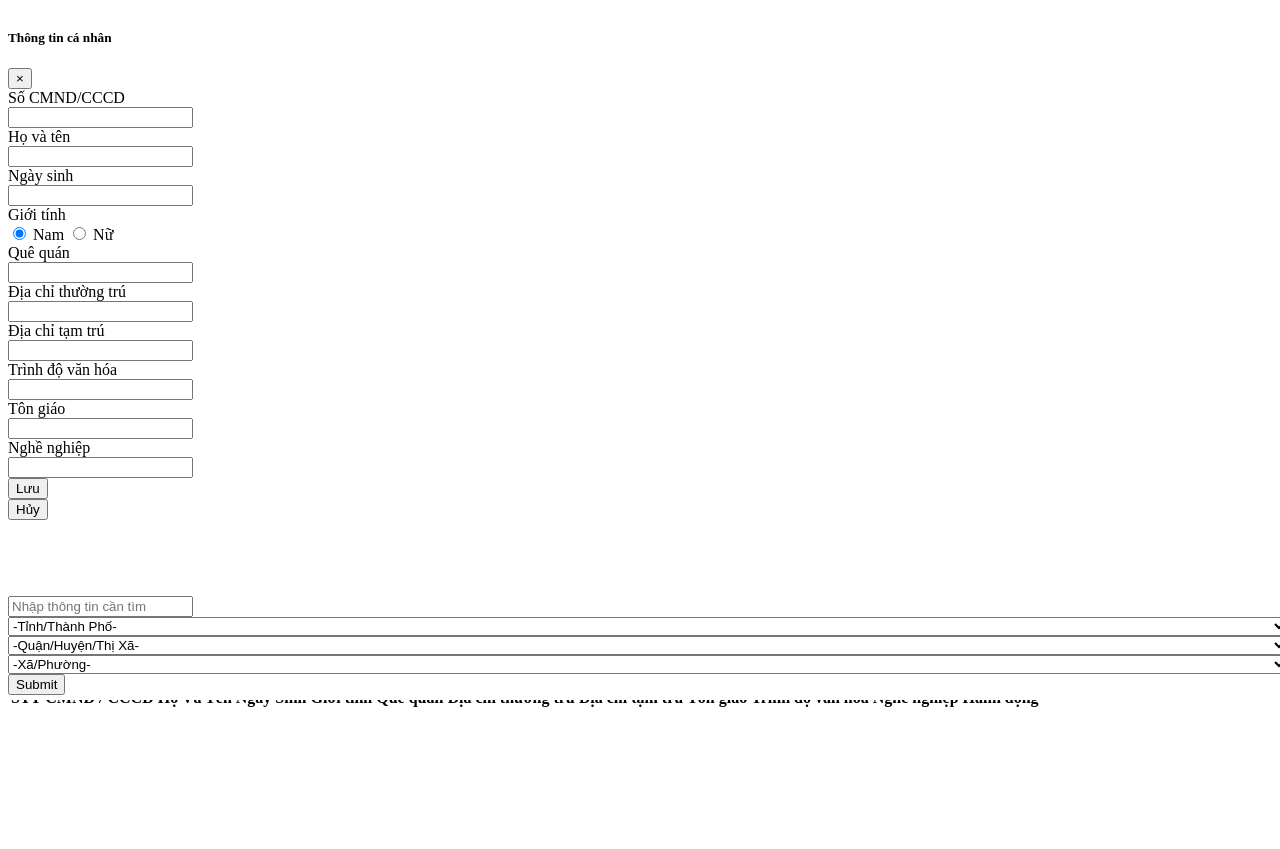
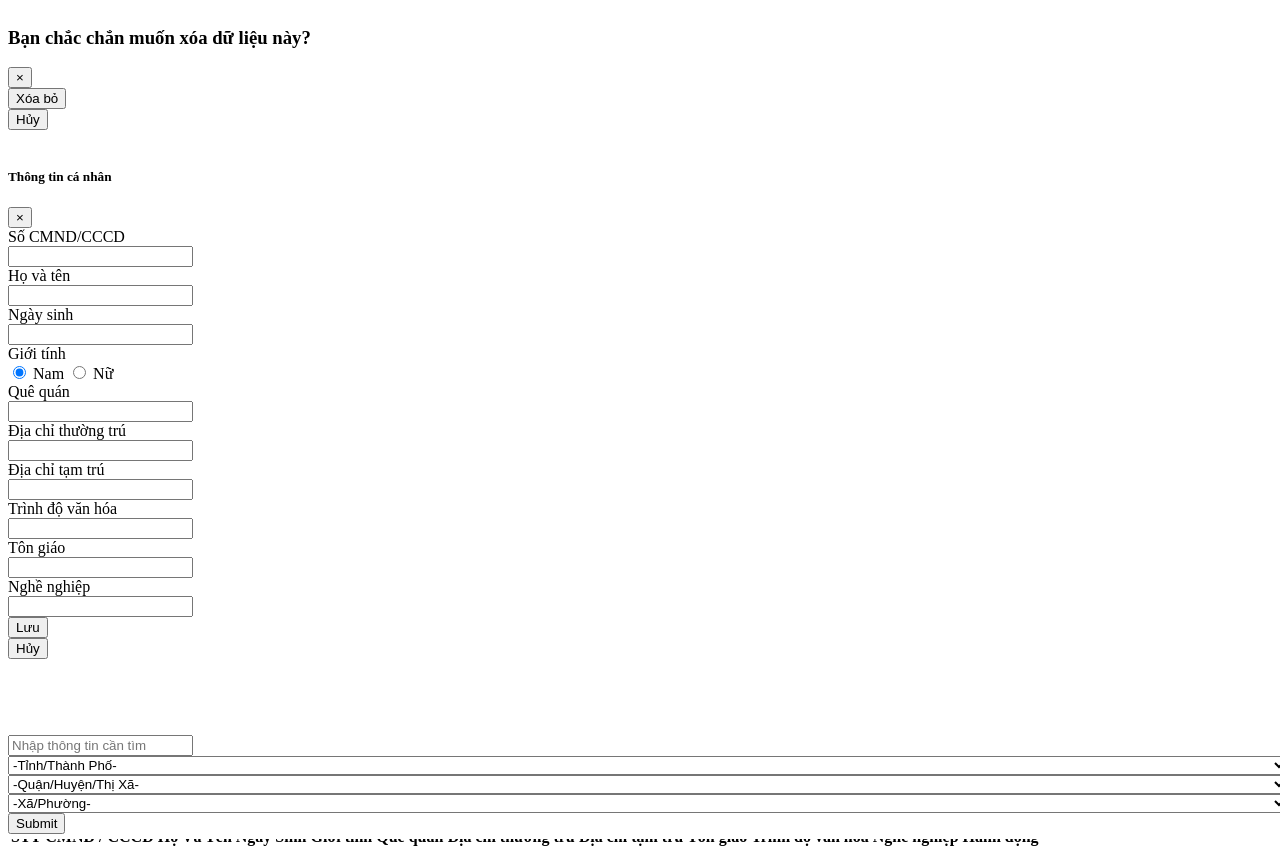
Before and after one commit to VuDucGiang/citizenV, a PHP site: page /public/html/info.html in a window 1280 px wide. Before the commit the page ends 707 px from the top, so only its background shows below. Run offline with PHP 8.4, Linux system fonts and the light colour scheme; lists and menus that the app fills with data are empty.

Commit message:
thêm tính năng xóa dữ liệu info

```diff
--- a/models/connect.php
+++ b/models/connect.php
@@ -3,9 +3,9 @@
         $host = "localhost";
         $dbname = "citizenv";
         $username = "root";
-        // $password = "";
-        //$password = "123";
-        $password = "hiep";
+        //$password = "";
+        $password = "123";
+        //$password = "hiep";
         $this->pdo = new PDO("mysql:host=$host; dbname=$dbname;", $username, $password);
     } catch (PDOException $e) {
         die("Lỗi : " . $e->getMessage() ) ;
--- a/models/manageModel.php
+++ b/models/manageModel.php
@@ -34,7 +34,9 @@
             $tien_do = "Chưa hoàn thành";
             //echo $don_vi, $username, $password, $c_date, $tien_do;
             //Đoạn dưới bị lỗi
+
             include('connect.php');
+
             $stmt = $this -> pdo ->prepare("INSERT INTO quyensd (donVi, username, password, ngayDong, tienDo)
                                             VALUES (?, ?, ?, ?, ?);");
 
--- a/public/html/info.html
+++ b/public/html/info.html
@@ -2,6 +2,101 @@
 <html lang="en">
   <head> </head>
   <body>
+
+    <div
+      class="modal fade"
+      id="myModal_del"
+      tabindex="-1"
+      role="dialog"
+      aria-labelledby="myModalLabel"
+      aria-hidden="true"
+    >
+      <style scoped>
+        .modal-dialog {
+          position: relative;
+          /* display: table; /* This is important */
+          overflow-y: auto;
+          overflow-x: auto;
+          width: auto;
+          min-width: 300px;
+          max-width: 600px;
+        }
+
+      </style>
+      <div class="modal-dialog" role="document">
+        <div class="modal-content">
+          <div class="modal-header">
+            <h3 class="modal-title" id="myModalLabel">Bạn chắc chắn muốn xóa dữ liệu này?</h3>
+            <button
+              type="button"
+              class="close"
+              data-dismiss="modal"
+              aria-label="Close"
+            >
+              <span aria-hidden="true">&times;</span>
+            </button>
+          </div>
+          <div class="modal-body">
+            <form
+              class="form-horizontal custom-form"
+              name="s_form"
+              method="post"
+              onsubmit="setTimeout(function(){window.location.reload();},30);"
+            >
+              <!-- Số CMND/CCCD cũ -->
+            <div class="form-group" style="display: none;">
+              <div class="col-sm-4 control-label">
+                <label for="name-input-field">Số CMND/CCCD</label>
+              </div>
+              <div class="col-sm-8 input-column">
+                <input
+                  class="form-control"
+                  name="f_cccd_old"
+                  id="cccd_old"
+                  type="text"
+                />
+              </div>
+            </div>
+
+
+              <!-- Submit/Reset -->
+              <div class="form-group">
+                <div class="col-sm-2 control-label">
+                  <label class="control-label"></label>
+                </div>
+                <div class="col-sm-4">
+                  <button class="btn btn-block btn-success" type="submit" name="del_but">
+                    Xóa bỏ
+                  </button>
+                </div>
+                <div class="col-sm-4">
+                  <button
+                    type="button"
+                    class="btn btn-block btn-warning"
+                    data-dismiss="modal"
+                  >
+                    Hủy
+                  </button>
+                </div>
+              </div>
+              <!-- Thông báo submit thành công/thất bại -->
+              <p id="submit-msg"></p>
+            </form>
+          </div>
+          <!-- <div class="modal-footer">
+            <button
+              type="button"
+              class="btn btn-secondary"
+              data-dismiss="modal"
+            >
+              Close
+            </button>
+            <button type="button" class="btn btn-primary">Send message</button>
+          </div> -->
+        </div>
+      </div>
+    </div>
+
     <div
       class="modal fade"
       id="myModal"
@@ -40,7 +135,7 @@
               class="form-horizontal custom-form"
               name="s_form"
               method="post"
-              onsubmit="setTimeout(function(){window.location.reload();},10);"
+              onsubmit="setTimeout(function(){window.location.reload();},30);"
             >
               <!-- Số CMND/CCCD cũ -->
             <div class="form-group" style="display: none;">
--- a/public/js/info.js
+++ b/public/js/info.js
@@ -19,7 +19,7 @@ $(document).ready(function () {
   $(document).on('click','.btn-primary', function(event) {
     get_id = $(this).attr('id');
     get_row = get_id.split('-')[1]; //lấy row bằng số sau dấu -
-
+    console.log(get_row);
 
     $('#myModal #cccd_old').val($("#cccd-" + get_row).text());
     $('#myModal #cccd').val($("#cccd-" + get_row).text());
@@ -33,6 +33,7 @@ $(document).ready(function () {
     $('#myModal #job').val($("#nghe-nghiep-" + get_row).text());
     console.log($("#gioi-tinh-" + get_row).html());
     console.log($("#cccd-" + get_row).html());
+    console.log($("#cccd-" + get_row).html());
     if ($("#gioi-tinh-" + get_row).text() == "Nữ") {
       $("#myModal .female").addClass("active");
       $("#myModal .male").removeClass("active");
@@ -42,6 +43,15 @@ $(document).ready(function () {
     }
 
     $('#myModal').modal('show');
+  });
+
+  $(document).on('click','.btn-danger', function(event) {
+    get_id = $(this).attr('id');
+    get_row = get_id.split('-')[1]; //lấy row bằng số sau dấu -
+
+    $('#myModal_del #cccd_old').val($("#cccd-" + get_row).text());
+
+    $('#myModal_del').modal('show');
   });
 
   $(function () {
--- a/views/infoView.php
+++ b/views/infoView.php
@@ -3,11 +3,13 @@
     require_once('../public/html/info.html');
     require_once('../controllers/infoController.php');
     require_once('../controllers/updateController.php');
-
+    require_once('../controllers/deleteController.php');
     $ctl = new InfoController();
     $ret = $ctl -> proc();
 
     $bytes = file_put_contents("../public/info.json", $ret); //generate json file
     $ctl2 = new UpdateController();
     $ctl2 -> proc();
+    $ctl3 = new DeleteController();
+    $ctl3 -> proc();
 ?>
```
Also changed, not shown: controllers/deleteController.php (added, +17 -0 lines), models/deleteModel.php (added, +42 -0 lines), public/info.json (+1 -1 lines).
